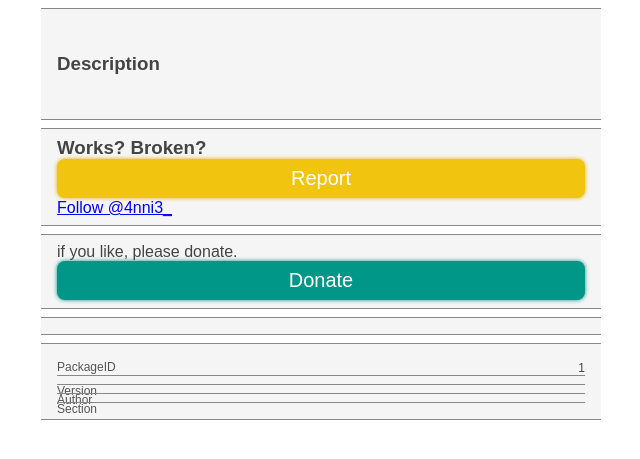
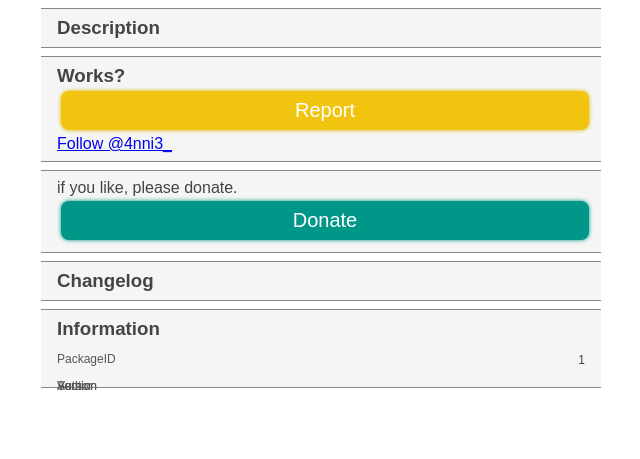
Before and after one commit to 4nni3/Repository, a PHP site: page /dp/index.php?p=1 in a window 1280 px wide. Shown: the top 459 px of the page, without its empty margins (319-959 px from the left). Run offline with PHP 8.4, Linux system fonts and the light colour scheme; data that the repository does not hold is empty; some libraries are stand-ins or nearby versions.

Commit message:
Fix dp pages

```diff
--- a/dp/index.php
+++ b/dp/index.php
@@ -99,15 +99,13 @@ body {
 }
 
 .description {
-  white-space: pre-wrap;
 }
 
 .info>div {
   font-size: 12px;
-  margin: 8px 0;
+  margin: 12px 0;
   text-align: right;
   position: relative;
-  border-bottom: #888888 solid 0.5px;
 }
 
 .lbl {
@@ -136,6 +134,7 @@ body {
   font-size: 20px;
   text-align: center;
   padding: 8px;
+  margin: 4px;
 }
 
 .btn>a {
@@ -175,18 +174,18 @@ body {
     <?php if (count($info['screenshots'])): ?>
     <div class="screenshots">
       <?php foreach ($info['screenshots'] as $ss): ?>
-      <img src="https://repo.4nni3.com/dp/ss/<?php echo $ss; ?>">
+      <a href="https://repo.4nni3.com/dp/ss/<?php echo $ss; ?>" href="_blank"><img src="https://repo.4nni3.com/dp/ss/<?php echo $ss; ?>"></a>
       <?php endforeach;  ?>
     </div>
     <?php endif; ?>
 
     <div class="description">
-      <h3>Description</h3>
-      <?php echo $info['description']; ?>
+      <h3> Description </h3>
+      <p><?php echo $info['description']; ?></p>
     </div>
 
     <div>
-      <h3>Works? Broken?</h3>
+      <h3>Works?</h3>
       <div class="btn report"><a href="https://4nni3.com/report/?p=<?php echo $package; ?>&v=<?php echo $version; ?>" target="_blank"></a>Report</div>
       <p><a href="https://twitter.com/4nni3_?ref_src=twsrc%5Etfw" class="twitter-follow-button" data-show-count="false">Follow @4nni3_</a><script async src="https://platform.twitter.com/widgets.js" charset="utf-8"></script></p>
     </div>
@@ -194,10 +193,12 @@ body {
 
     <div>
       <p>if you like, please donate.</p>
-      <div class="btn donate"><a href="https://4nni3.com/donation/" target="_blank"></a>Donate</div>
+      <div class="btn donate"><a href="https://4nni3.com/donation/" target="_blank"></a> Donate </div>
     </div>
 
     <div id="changelog">
+      <h3>Changelog</h3>
+
       <?php foreach($info['changelog'] as $log): ?>
       <div class="log">
         <p><?php echo $log['version'].' '.$log['date']; ?></p>
@@ -207,6 +208,7 @@ body {
     </div>
 
     <div class="info">
+      <h3>Information</h3>
 
       <div><p class="lbl">PackageID</p><span><?php echo $package; ?></span></div>
 
```
Also changed, not shown: dp/sileo.php (+11 -11 lines).
